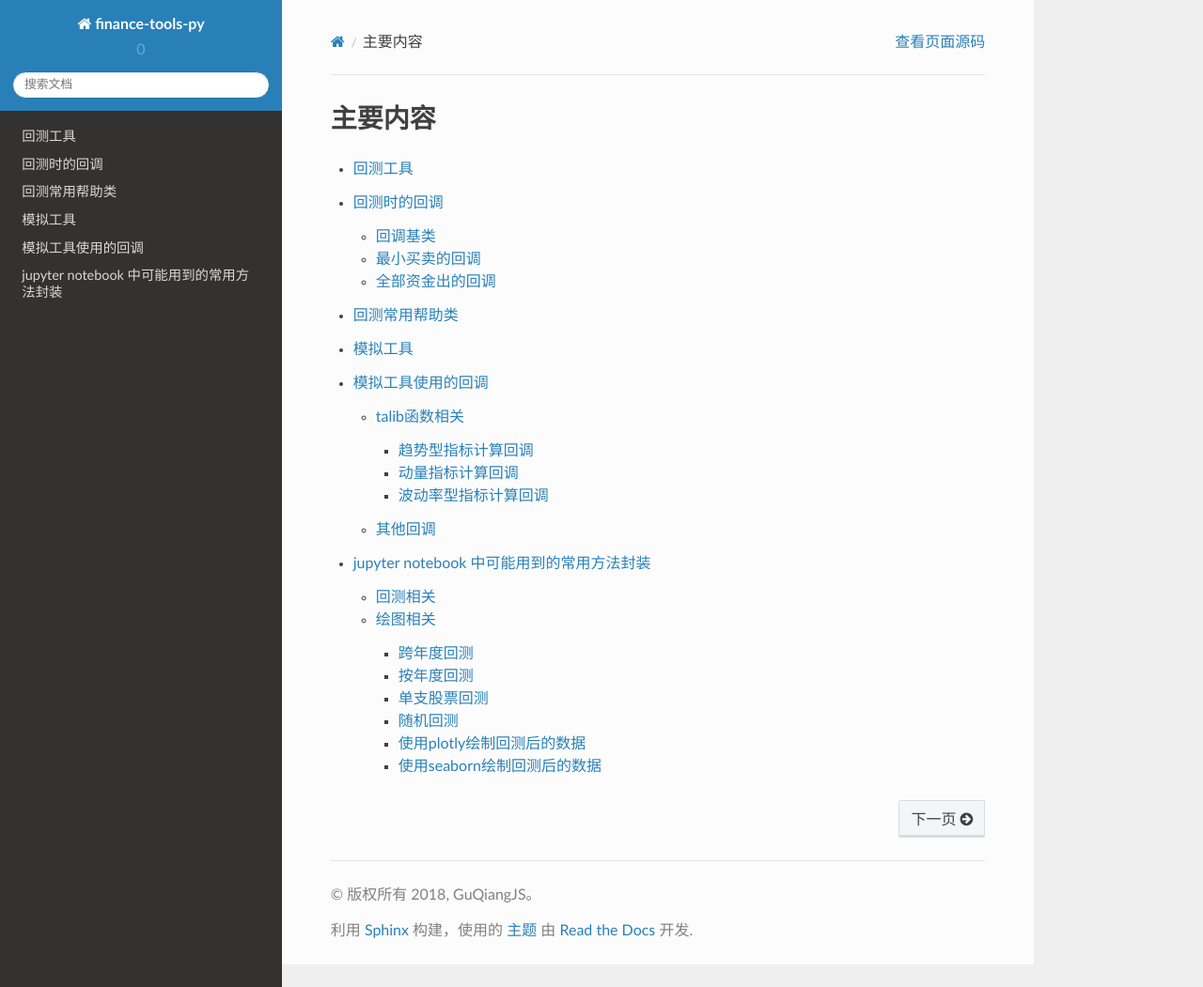
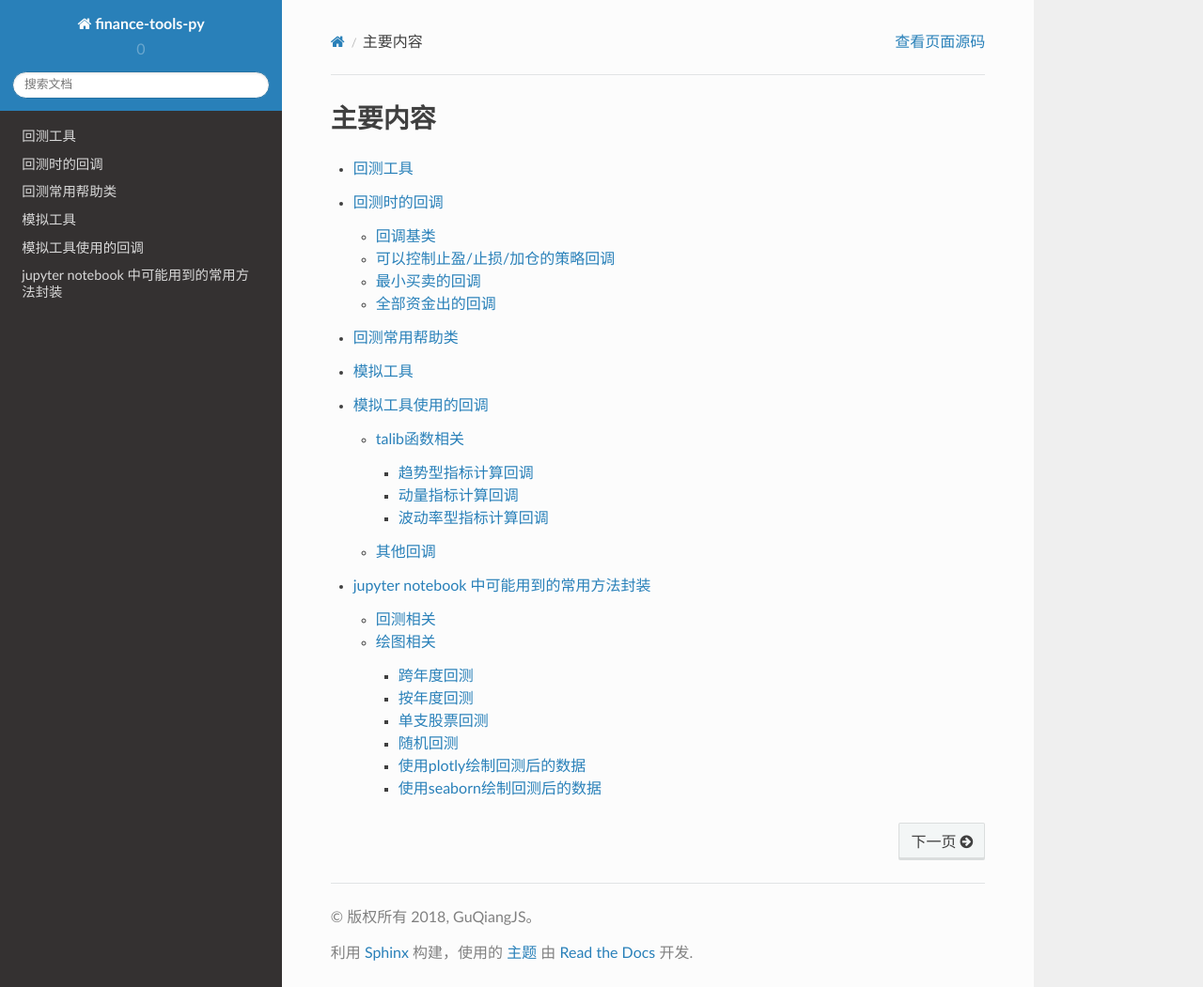
Before and after one commit to GuQiangJS/finance-tools-py, a Sphinx documentation site: the page built from docs/source/index.rst, in a window 1280 px wide and 1051 px high. Shown: the whole window at 94% size. Built offline with Sphinx 7.4.7 and the Read the Docs theme 2.0.0, drawn with Linux system fonts in a browser that asks for light colours.

Commit message:
Update callback.rst

```diff
--- a/docs/source/backtest/callback.rst
+++ b/docs/source/backtest/callback.rst
@@ -11,6 +11,15 @@
 
 .. autoclass:: finance_tools_py.backtest.CallBack
     :members:
+
+
+可以控制止盈/止损/加仓的策略回调
+------------------------------------------
+.. autoclass:: finance_tools_py.backtest.TurtleStrategy
+    :members:
+    :special-members: __init__,
+    :inherited-members:
+    :show-inheritance:
 
 
 最小买卖的回调
```
